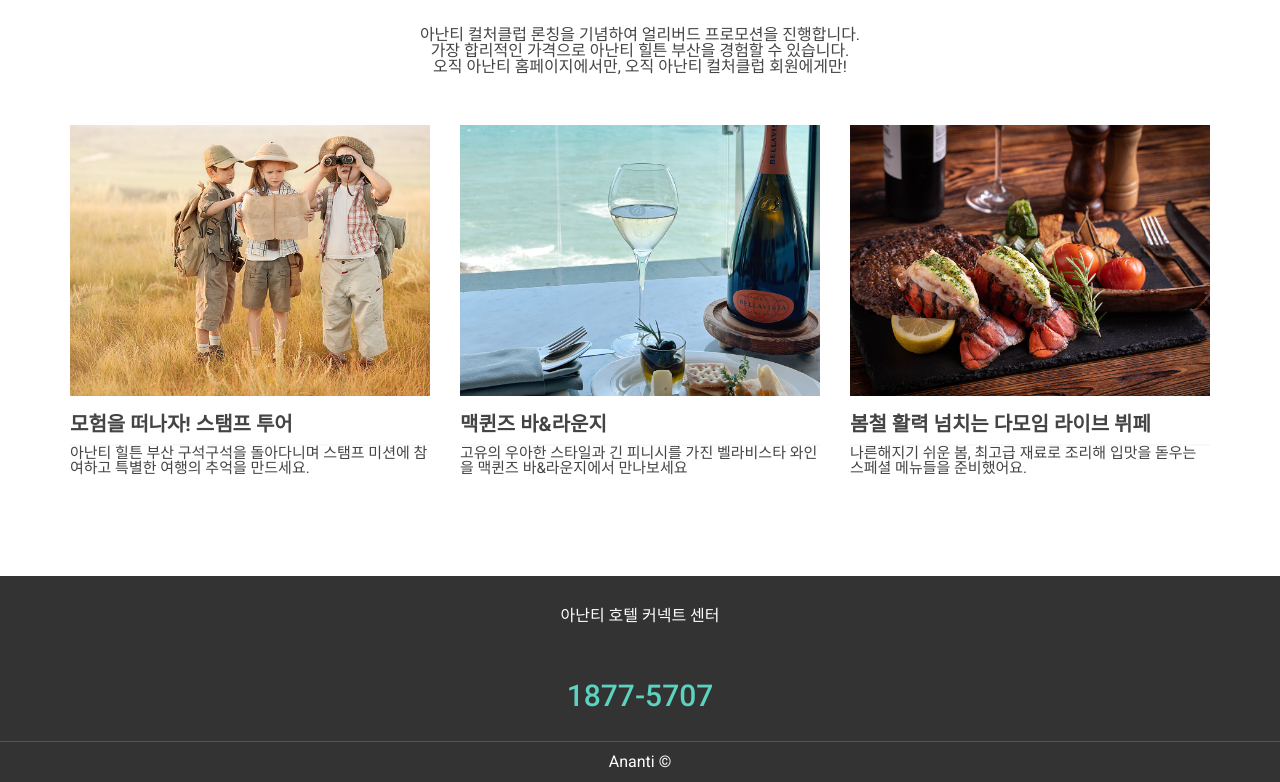
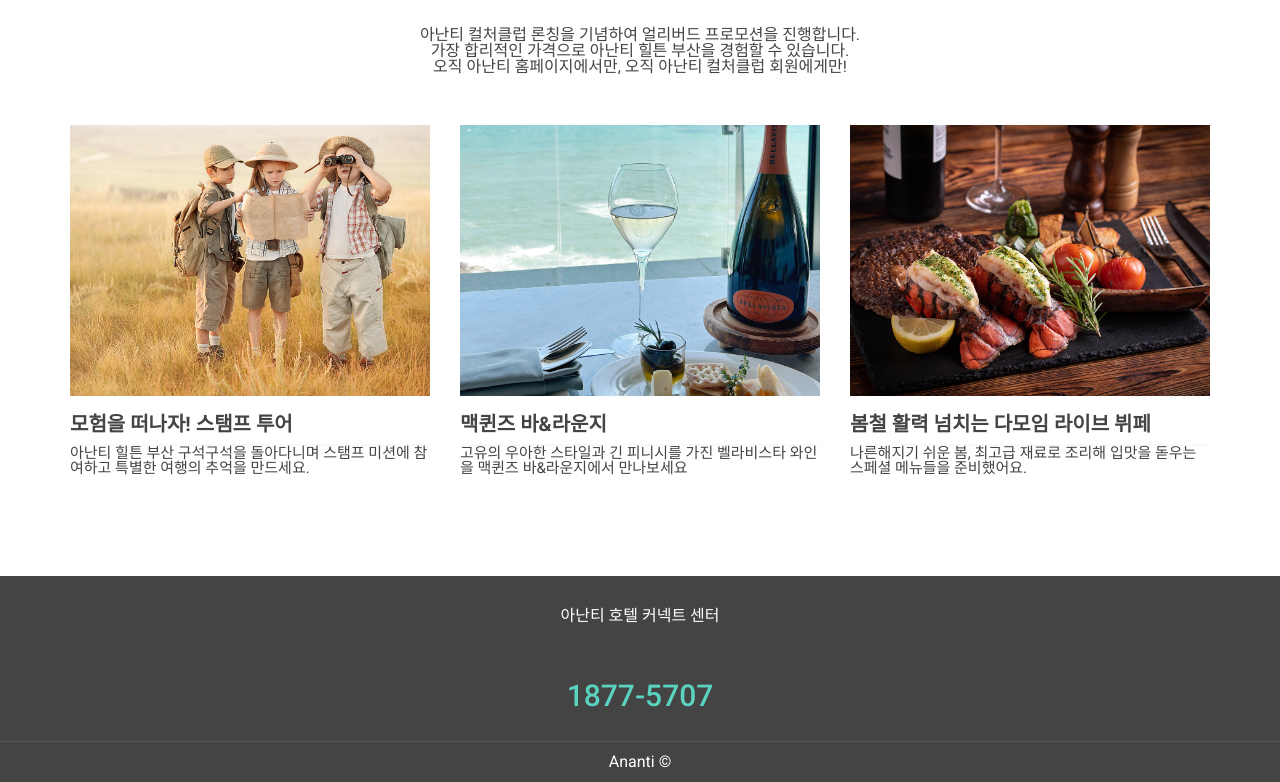
Before and after one commit to Yunkyungii/homework, a plain HTML site: page index.html in a window 1280 px wide. Shown: the part 847-1629 px from the top of the page. Drawn offline with Linux system fonts and the light colour scheme; some icons are missing.

Commit message:
Add files via upload

```diff
--- a/css/main.css
+++ b/css/main.css
@@ -237,7 +237,7 @@
 }
 
 .footer {
-    background: #333;
+    background: #444;
     color: #fff;
     text-align: center;
 }
@@ -275,6 +275,7 @@
     border-radius: 10px;
     outline: none;
     rotate: 90deg;
+    transition: 0.5s;
 }
 
 .datePicker:hover {
```
